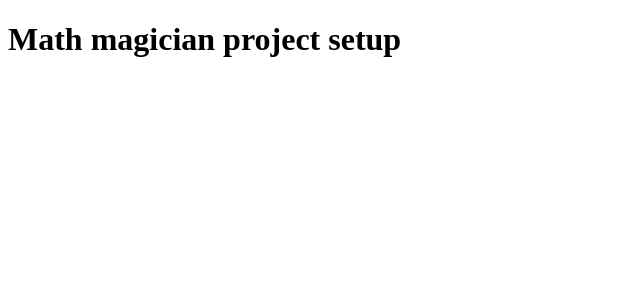
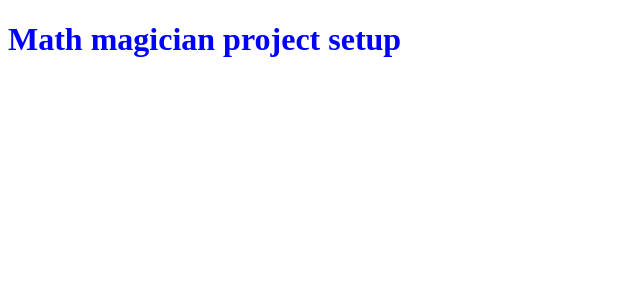
Before and after one commit to benshidanny11/mathmagician, a React (Create React App) app: page / in a window 1280 px wide. Shown: the top 300 px of the page, without its empty margins (0-640 px from the left). Built offline with nearby package versions, Linux system fonts and the light colour scheme.

Commit message:
Remove unwanted files

```diff
--- a/src/App.js
+++ b/src/App.js
@@ -1,3 +1,5 @@
+import './styles/main.css';
+
 function App() {
   return (
     <div className="App">
--- /dev/null
+++ b/src/styles/main.css
@@ -0,0 +1,3 @@
+h1 {
+ color: blue;
+}
```
